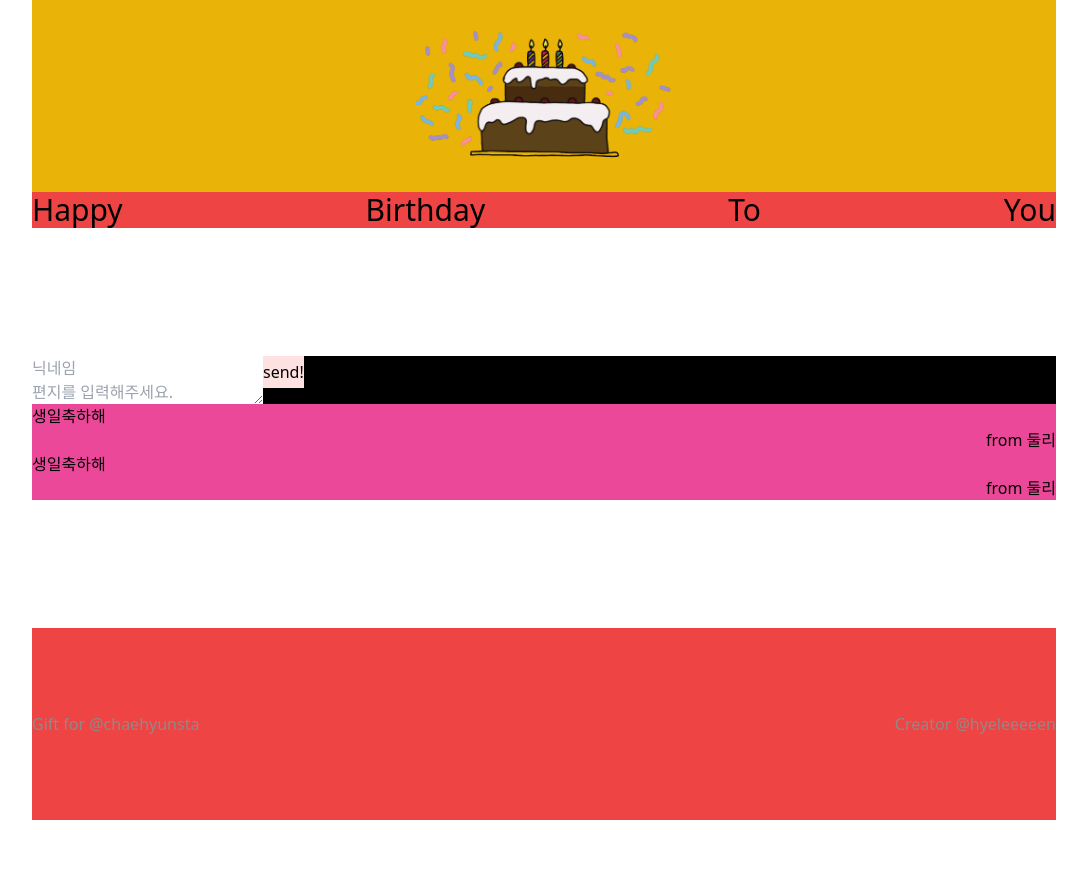
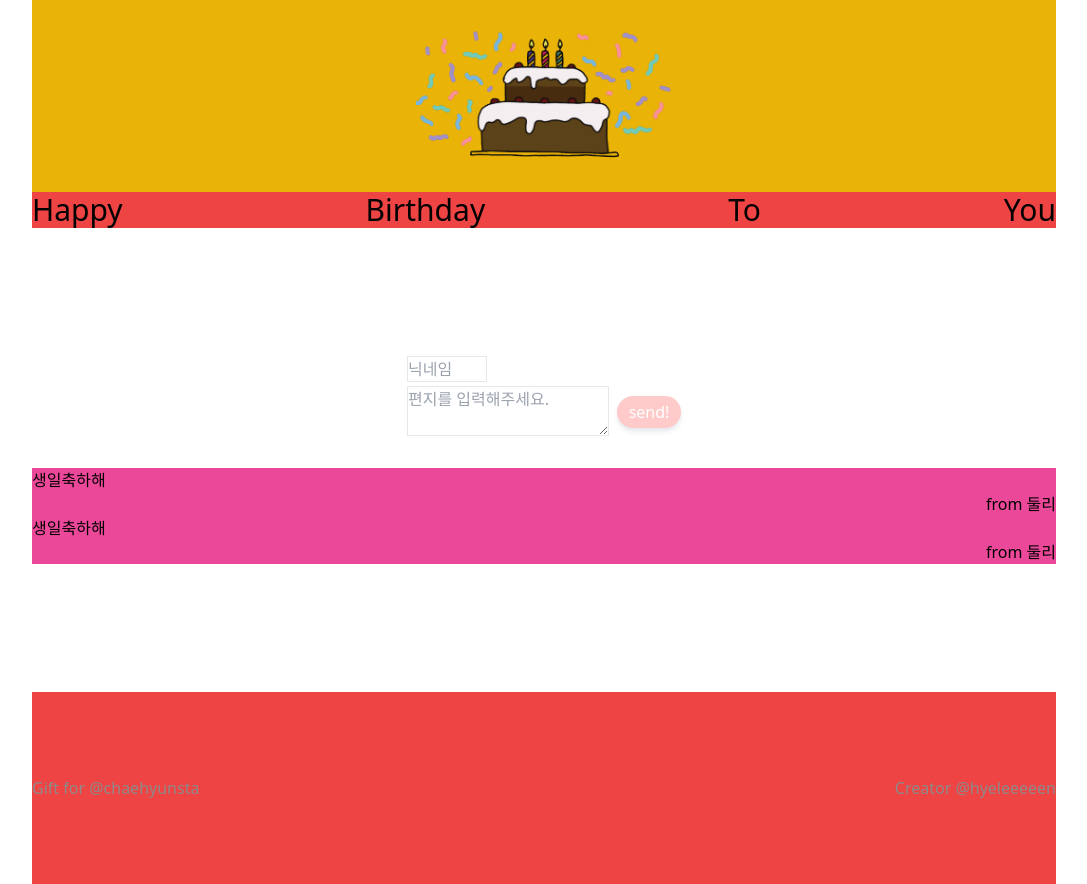
Before and after one commit to hyeleeeeen/birthday_project, a JavaScript app: page /to in a window 1280 px wide. Shown: the whole page, without its empty margins (96-1183 px from the left). Before the commit the page ends 820 px from the top, so only its background shows below. Built offline with nearby package versions, Linux system fonts and the light colour scheme.

Commit message:
:sparkle: feat : alert 추가

```diff
--- a/src/components/CommentInput.js
+++ b/src/components/CommentInput.js
@@ -1,25 +1,29 @@
-import { useRef } from 'react';
-
 const CommentInput = () => {
-  const textarea = useRef();
-  const handleResizeHeight = () => {
-    textarea.current.style.height = 'auto'; // height 초기화
-    textarea.current.style.height = textarea.current.scrollHeight + 'px';
+  const handleOnClick = () => {
+    alert('준비중입니다');
   };
   return (
-    <section className="flex bg-black  ">
+    <section className="flex m-auto">
       <div className="flex flex-col">
-        <input type="text" placeholder="닉네임" className="" />
+        <input
+          type="text"
+          placeholder="닉네임"
+          className="w-20 mb-1 border focus:outline-none focus:ring focus:ring-gray-300"
+        />
         <textarea
           placeholder="편지를 입력해주세요."
-          className=""
-          onChange={handleResizeHeight}
-          rows={1} // 기본값 한줄 고정
+          className="mb-8 w-50 h-17 border focus:outline-none focus:ring focus:ring-gray-300"
         />
       </div>
-      <button type="submit" className="h-8 bg-red-100">
-        send!
-      </button>
+      <div className="place-items-center flex ml-2">
+        <button
+          type="submit"
+          onClick={handleOnClick}
+          className="h-8 w-16 bg-red-200 text-white rounded-full shadow-md shadow-gray-200 active:shadow-sm hover:opacity-80"
+        >
+          send!
+        </button>
+      </div>
     </section>
   );
 };
```
